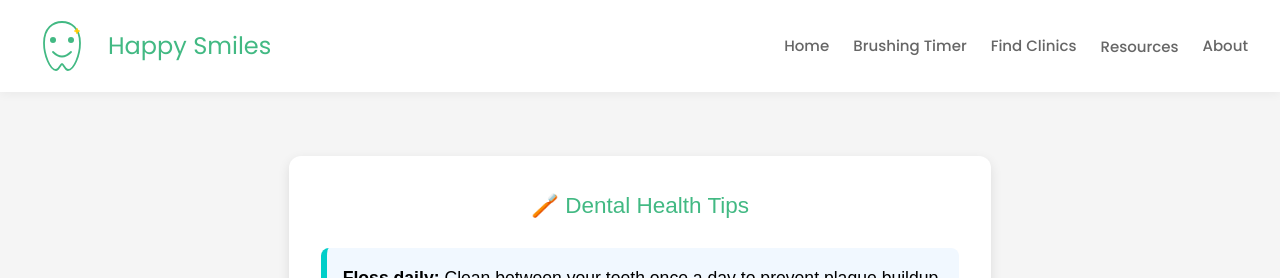
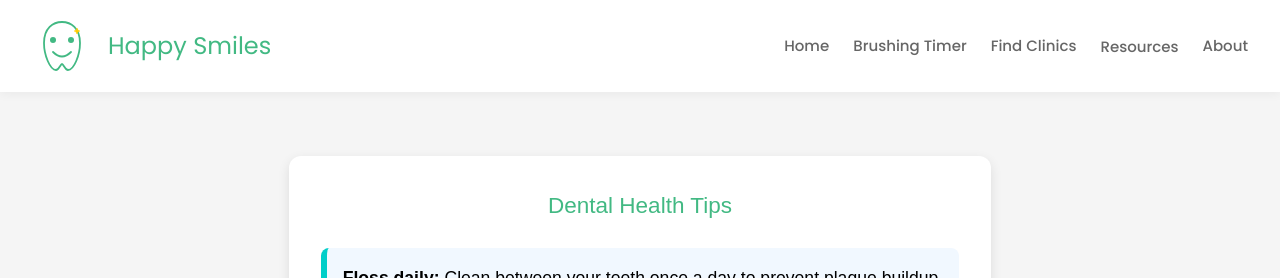
Before and after one commit to Happy-smiles-UNC/happy-smiles, a Vue app: page /tips in a window 1280 px wide. Shown: the top 278 px of the page. Built offline with nearby package versions, Linux system fonts and the light colour scheme; what highcharts-vue would draw is missing.

Commit message:
remove header emoji

```diff
--- a/src/components/TipsPage.vue
+++ b/src/components/TipsPage.vue
@@ -1,6 +1,6 @@
 <template>
   <div class="tips-page">
-    <h2>🪥 Dental Health Tips</h2>
+    <h2>Dental Health Tips</h2>
 
     <ul class="tips-list">
       <li><strong>Floss daily:</strong> Clean between your teeth once a day to prevent plaque buildup.</li>
```
